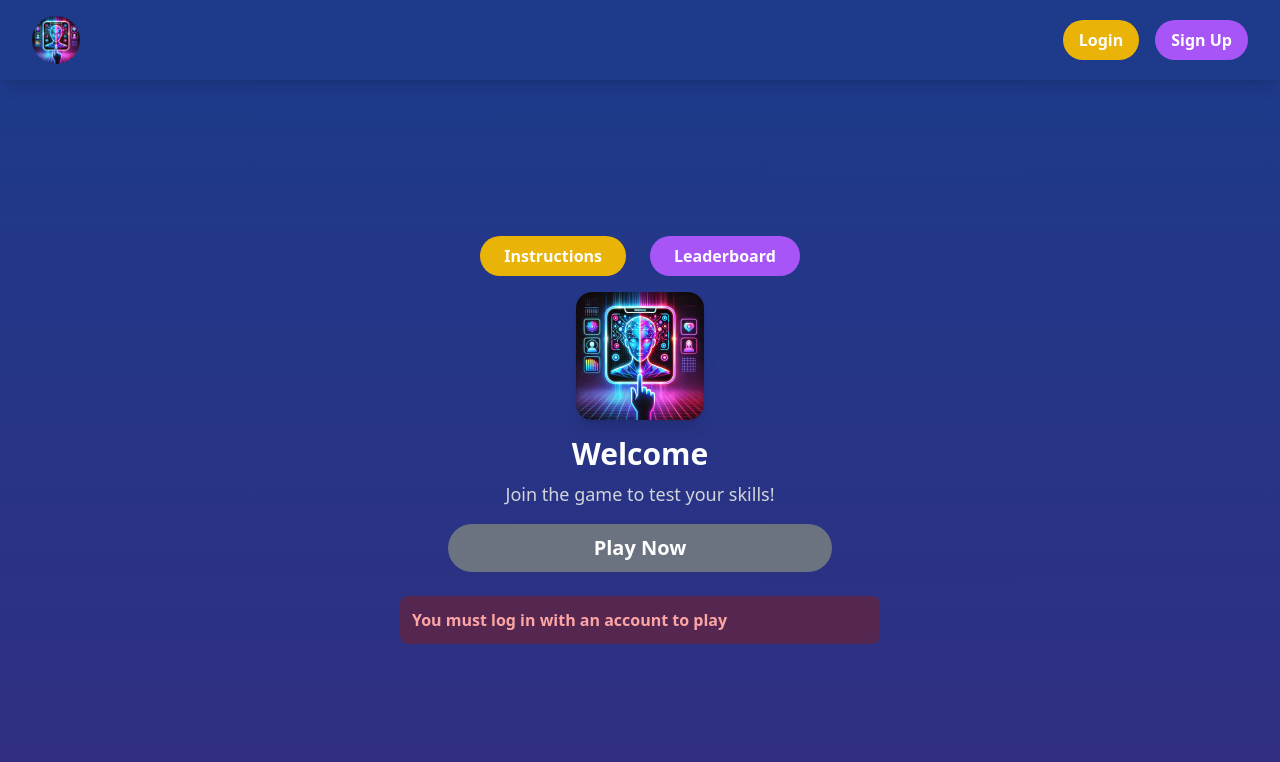
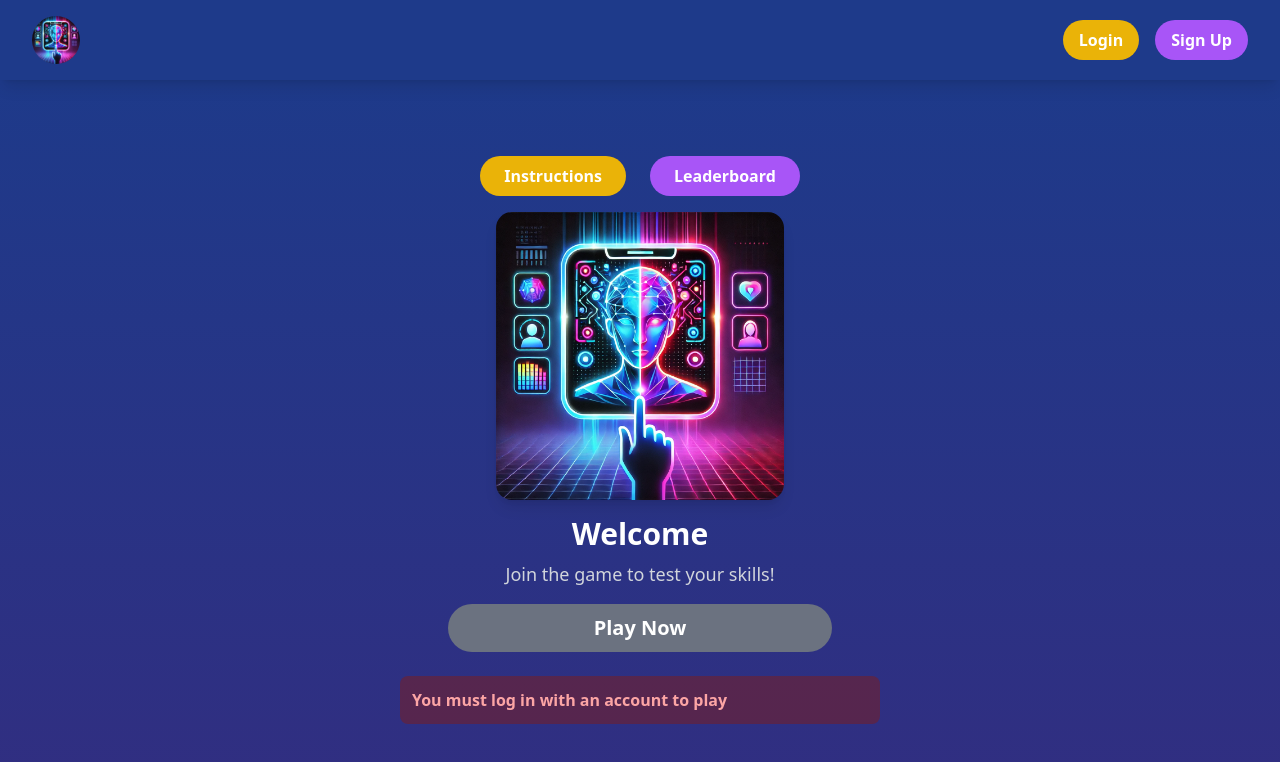
Before and after one commit to ImaMultiDev/real-o-ia-frontend, a React (Create React App) app: page / in a window 1280 px wide. Shown: the top 762 px of the page. Built offline with nearby package versions, Linux system fonts and the light colour scheme; no server answers.

Commit message:
styles(src/pages/HomePage.js): Update HomePage

```diff
--- a/src/pages/HomePage.js
+++ b/src/pages/HomePage.js
@@ -59,7 +59,7 @@ function HomePage() {
             <img
               src={logo}
               alt="App Logo"
-              className="w-32 h-32 mx-auto rounded-2xl shadow-lg mb-4"
+              className="w-72 mx-auto rounded-2xl shadow-lg mb-4"
             />
             <h1 className="text-3xl font-bold text-white mb-2">Welcome</h1>
             <p className="text-gray-300 text-lg mb-4">Join the game to test your skills!</p>
```
